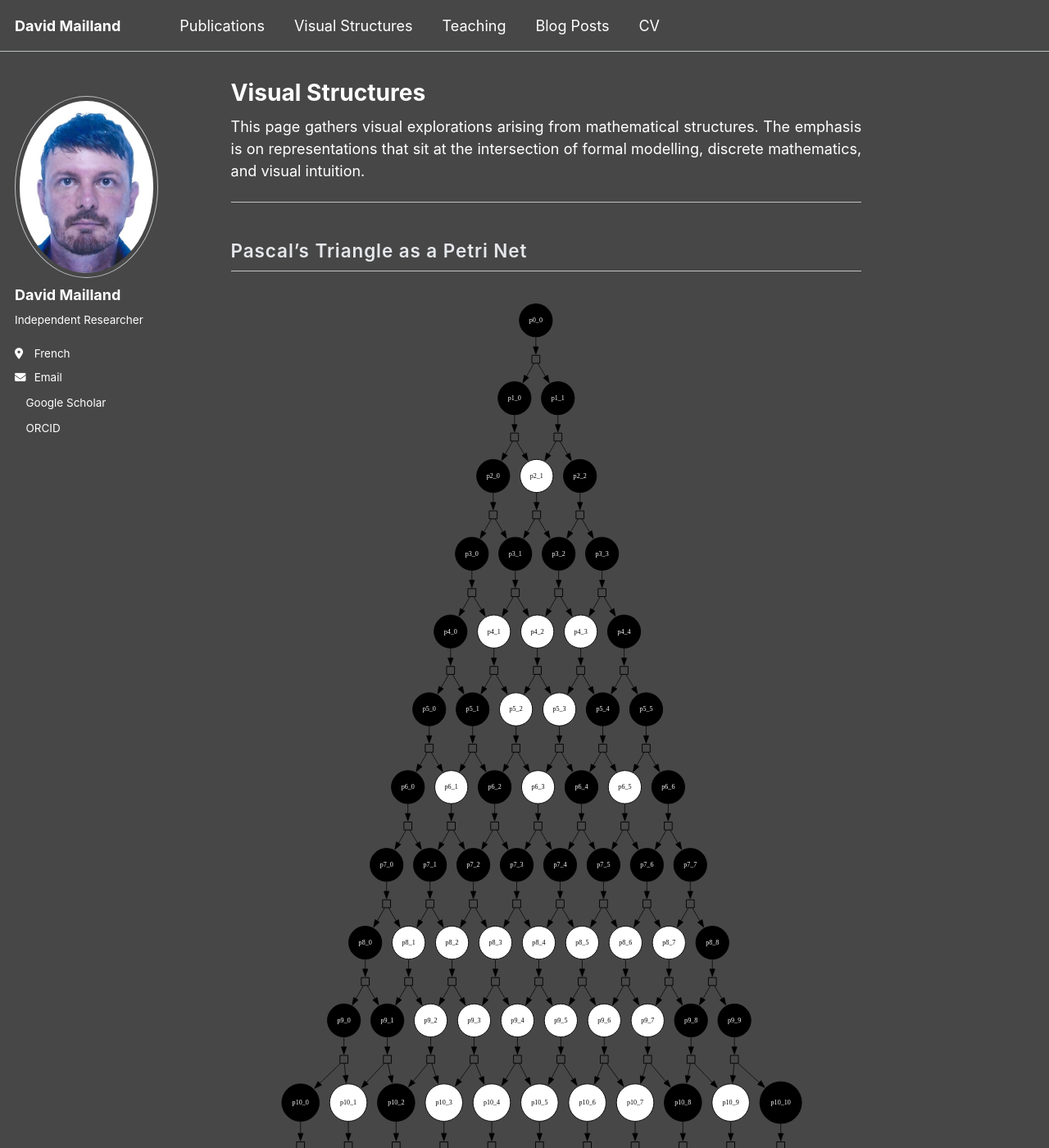
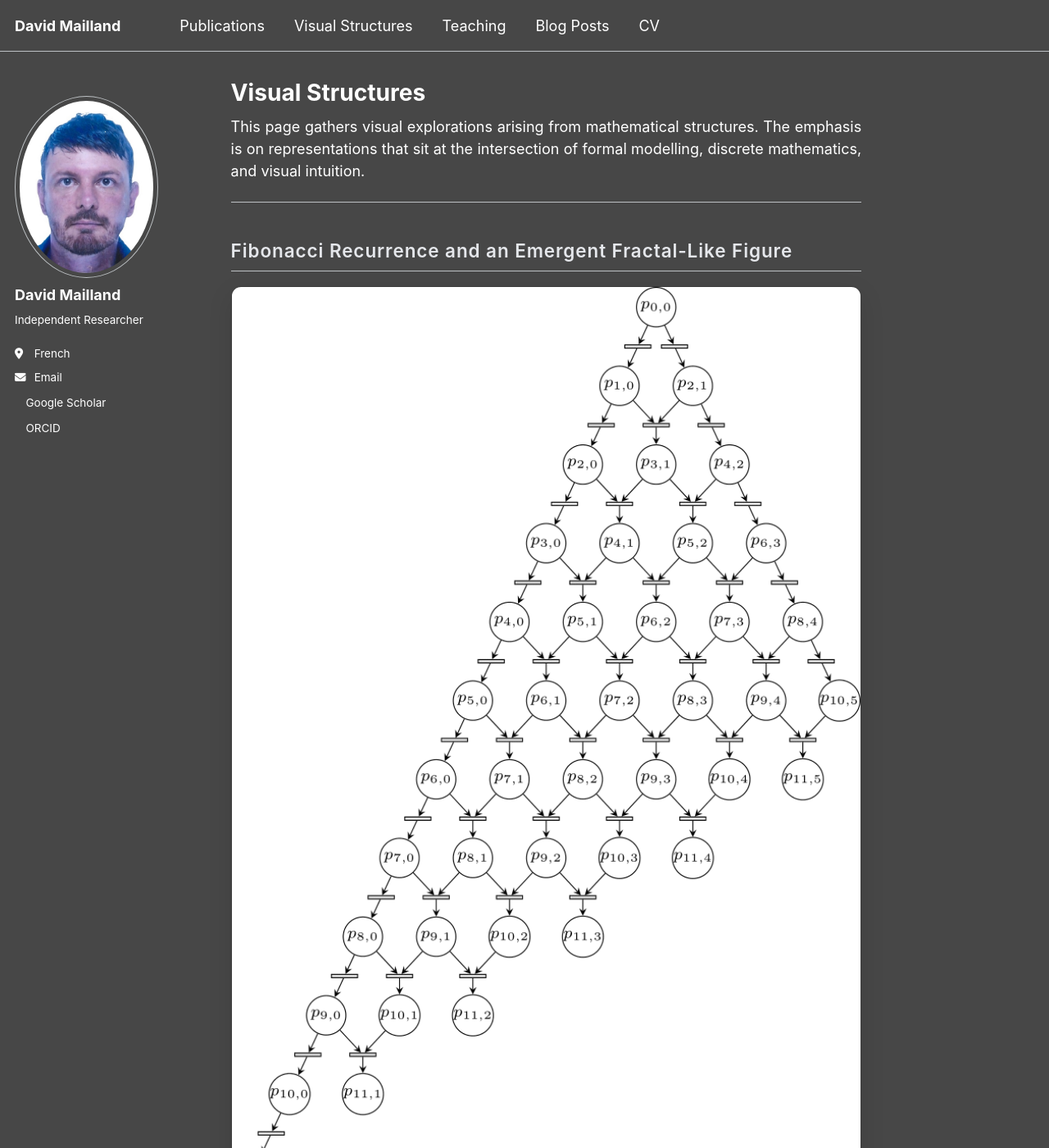
Before and after one commit to davidmailland/davidmailland.github.io, a Jekyll site: the page built from _pages/visual.html, in a window 1280 px wide and 1400 px high. Shown: the whole window at 82% size. Built offline with Jekyll 4.4.1, drawn with Linux system fonts in a browser that asks for light colours; some web fonts are replaced; a script bundle is joined from its source files by our own code; library files that are not in the unit come from our copies; a style sheet for code colours, icons or effects is not loaded; some of the changed text lies outside the part shown.

Commit message:
Update visual.html

```diff
--- a/_pages/visual.html
+++ b/_pages/visual.html
@@ -4,6 +4,28 @@ title: "Visual Structures"
 permalink: /visual/
 author_profile: true
 ---
+
+<style>
+.vs-figure{
+  margin: 18px 0 26px 0;
+}
+.vs-figure img{
+  width: 100%;
+  max-width: 980px;
+  height: auto;
+  display: block;
+  margin: 0 auto;
+  border-radius: 12px;
+  border: 1px solid rgba(0,0,0,.16);
+  box-shadow: 0 10px 30px rgba(0,0,0,.10);
+}
+.vs-figure figcaption{
+  margin-top: 10px;
+  font-size: 0.95em;
+  opacity: 0.85;
+  text-align: center;
+}
+</style>
 
 <p>
 This page gathers visual explorations arising from mathematical structures.
@@ -12,6 +34,32 @@ formal modelling, discrete mathematics, and visual intuition.
 </p>
 
 <hr>
+
+<h2>Fibonacci Recurrence and an Emergent Fractal-Like Figure</h2>
+
+<figure class="vs-figure">
+  <img
+    src="{{ '/images/papers/Fibo02.png' | relative_url }}"
+    alt="Emergent geometric pattern obtained from a Petri-net construction for the Fibonacci recurrence (Mailland & Grobelna)."
+    loading="lazy"
+  >
+  <figcaption>
+    Emergent figure obtained by extending our Petri-net construction from Pascal’s triangle to the Fibonacci recurrence.
+    To the best of our knowledge, this specific visual structure has not been formally documented before.
+  </figcaption>
+</figure>
+
+<p>
+Starting from the Petri-net viewpoint developed for Pascal’s triangle,
+we apply an analogous local construction to the Fibonacci recurrence.
+The resulting parity-driven geometry produces a striking, fractal-like pattern.
+</p>
+
+<p>
+To the best of our knowledge, this particular emergent figure has not been previously studied in the literature
+in this form, and it illustrates how simple firing rules can generate unexpected large-scale organisation.
+</p>
+
 
 <h2>Pascal’s Triangle as a Petri Net</h2>
 
@@ -22,8 +70,7 @@ formal modelling, discrete mathematics, and visual intuition.
     loading="lazy"
   >
   <figcaption>
-    Pascal’s triangle represented as a Petri net.
-    From Mailland &amp; Grobelna (2025).
+    Pascal’s triangle represented as a Petri net. From Mailland &amp; Grobelna (2025).
   </figcaption>
 </figure>
 
@@ -41,7 +88,11 @@ of the Petri net.
 
 <hr>
 
-<h2>Related publication</h2>
+
+
+<hr>
+
+<h2>Related publications</h2>
 
 <p>
 Mailland, D.; Grobelna, I. (2025).
@@ -52,3 +103,13 @@ DOI:
 10.3390/sym17122181
 </a>
 </p>
+
+<p>
+Mailland, D.; Grobelna, I. (Year).
+<em>From Mathematics to Art: Modelling the Fibonacci Sequence with Petri Nets</em>.
+Fractal and Fractional, 10(1), 53.
+Available at:
+<a href="https://www.mdpi.com/2504-3110/10/1/53" target="_blank" rel="noopener">
+https://www.mdpi.com/2504-3110/10/1/53
+</a>
+</p>
```
